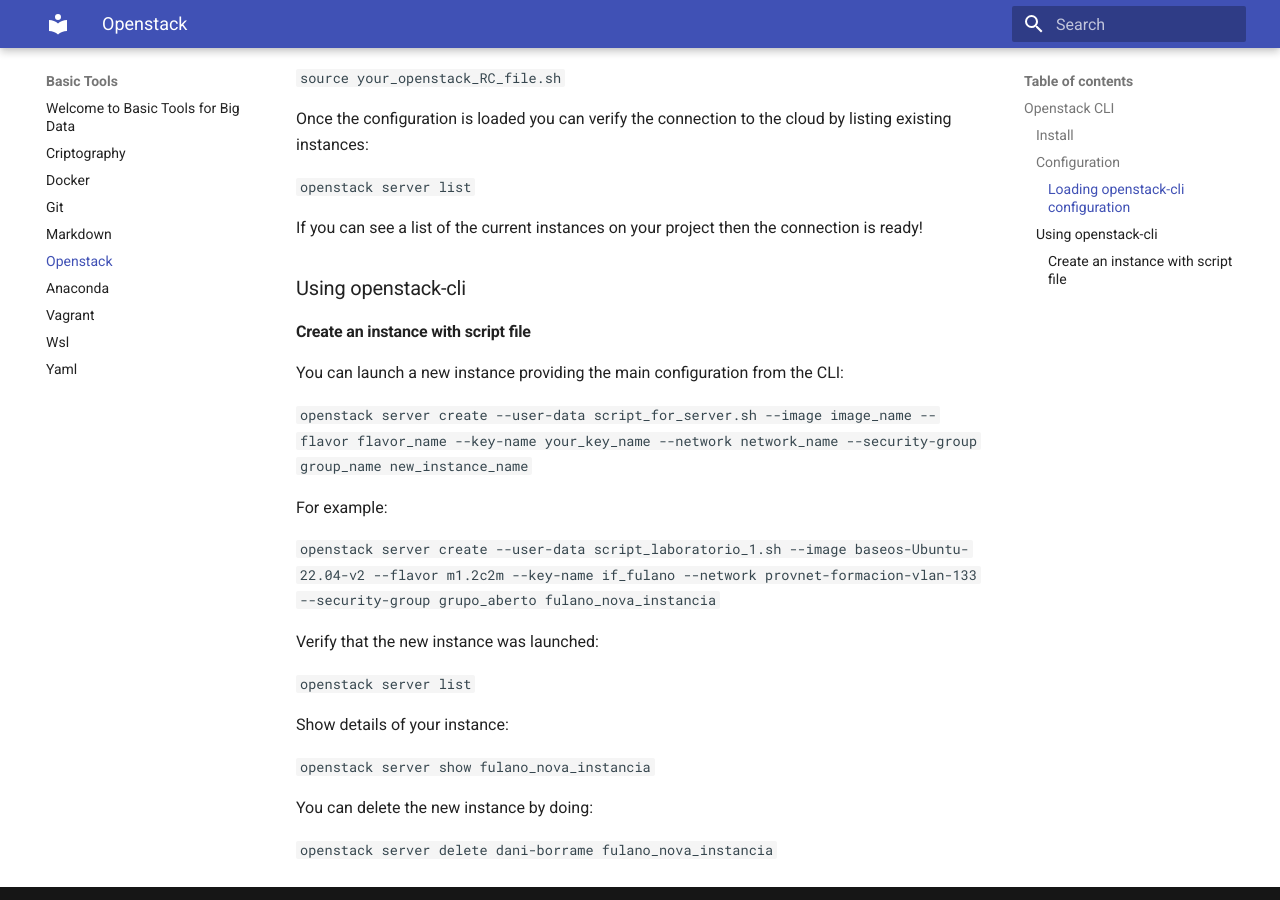
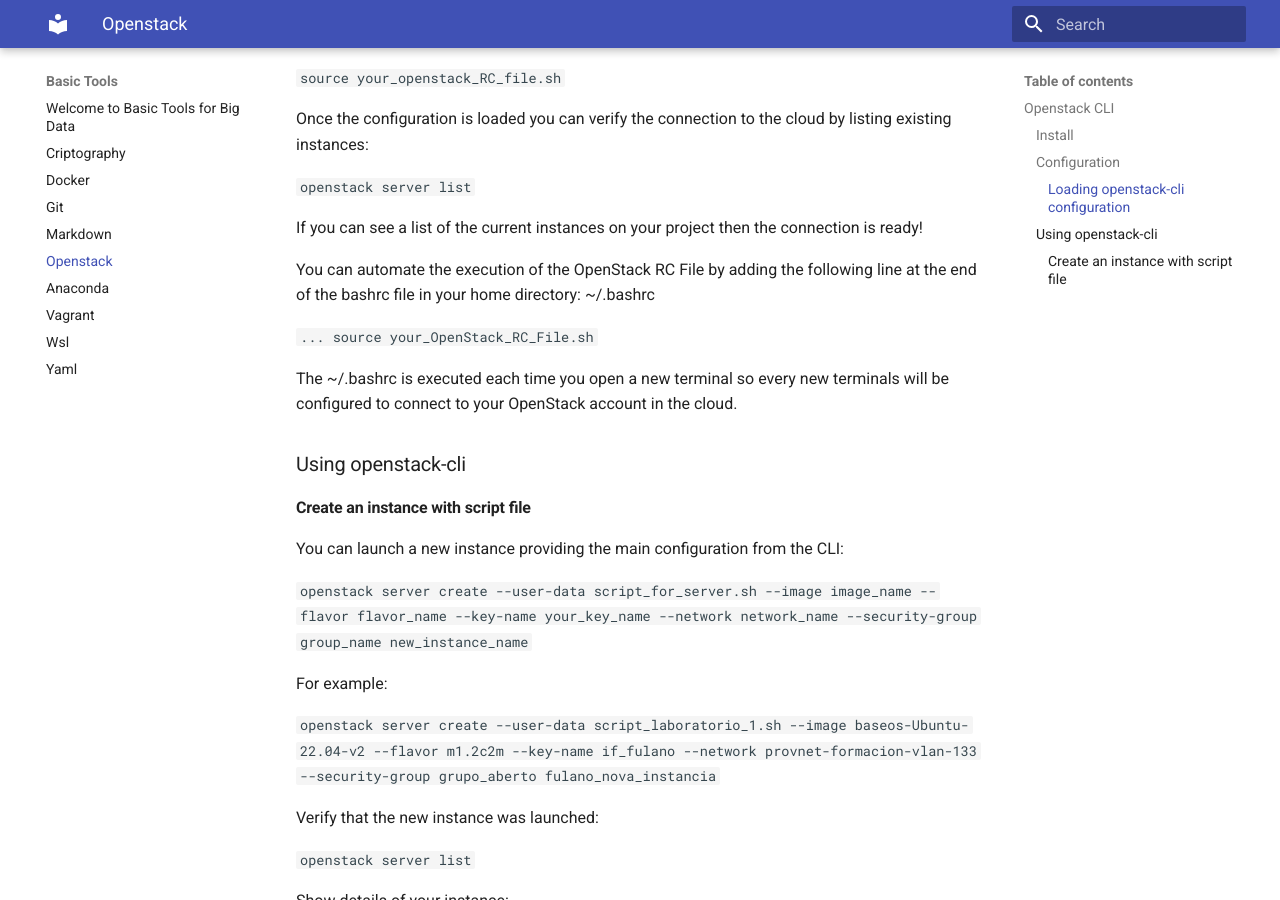
Before and after one commit to bigdatawirtz/basic-tools, an MkDocs documentation site: the page built from docs/openstack.md, in a window 1280 px wide and 900 px high, scrolled down 1129 px. Built offline with MkDocs 1.6.1 and Material for MkDocs 9.7.7, drawn with Linux system fonts in a browser that asks for light colours.

Commit message:
openstack bashrc configuration

````diff
--- a/docs/openstack.md
+++ b/docs/openstack.md
@@ -53,6 +53,15 @@
 
 If you can see a list of the current instances on your project then the connection is ready!
 
+You can automate the execution of the OpenStack RC File by adding the following line at the end of the bashrc file in your home directory: ~/.bashrc
+
+```
+...
+source your_OpenStack_RC_File.sh
+ ```
+
+The ~/.bashrc is executed each time you open a new terminal so every new terminals will be configured to connect to your OpenStack account in the cloud.
+
 ### Using openstack-cli
 
 #### Create an instance with script file
````
